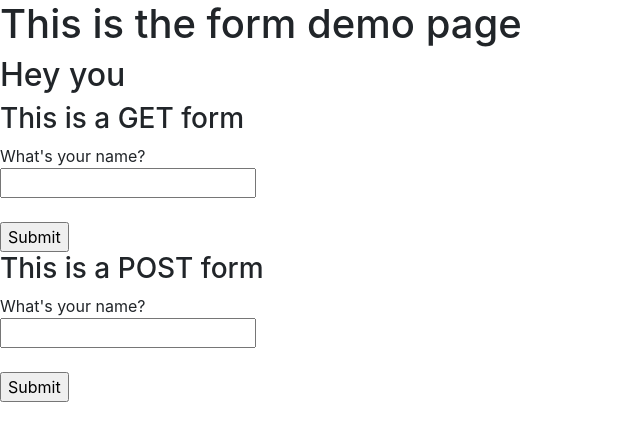
After one commit to lisahchen/songbase, a Flask app: page /form-demo in a window 1280 px wide. The commit adds this page. Shown: the top 441 px of the page, without its empty margins (0-640 px from the left). Run offline with Flask 2, Linux system fonts and the light colour scheme; some libraries are stand-ins or nearby versions.

Commit message:
new files

```diff
--- a/manage.py
+++ b/manage.py
@@ -3,5 +3,6 @@ from songbase import app
 
 manager = Manager(app)
 
+
 if __name__ == '__main__':
     manager.run()
--- a/songbase.py
+++ b/songbase.py
@@ -1,33 +1,46 @@
-from flask import Flask, render_template
+from flask import Flask, render_template, request, redirect, url_for, session
 app = Flask(__name__)
+app.config['SECRET_KEY'] = 'songbasesecretkey'
 
 
 @app.route('/')
-def index ():
-    # return '<h1>hello world!!!</h1>'
+def index():
+    # return '<h1>hello world!</h1>'
     return render_template('index.html')
 
 
-@app.route('/my-songs')
-def get_user(name):
-    #return 'hello %s, your age is %d' % (name, 3)
-    return render_template('user.html', user_name = name)
+@app.route('/form-demo', methods=['GET', 'POST'])
+def form_demo():
+    if request.method == 'GET':
+        first_name = request.args.get('first_name') # this is for GET
+        if first_name:
+            return render_template('form-demo.html', first_name = first_name)
+        else:
+            return render_template('form-demo.html', first_name = session.get('first_name'))
+    if request.method == 'POST':
+        session['first_name'] = request.form['first_name']
+        return redirect(url_for('form_demo'))
+
+
+@app.route('/mysong')
+def mysong():
+    return render_template('my-song.html')
 
 
 @app.route('/user/<string:name>/')
 def get_user(name):
-    #return 'hello %s, your age is %d' % (name, 3)
-    return render_template('user.html', user_name = name)
+    # return 'hello %s your age is %d' % (name, 3)
+    return render_template('user.html', user_name=name)
 
 
 @app.route('/songs')
 def get_all_songs():
     songs = [
-    'song 1',
-    'song 2',
-    'song 3'
+        'song1',
+        'song2',
+        'song3'
     ]
-    return render_template('songs.html', songs = songs)
+    return render_template('songs.html', songs=songs)
 
 
 @app.route('/users')
--- a/templates/base.html
+++ b/templates/base.html
@@ -3,11 +3,23 @@
   <head>
     {% block head %}
     <meta charset="utf-8">
-    <title>{% block title %}{% endblock %} - Songbase</title>
-    {% endblock %}
+    <title>{% block title %}{% endblock %} - SongBase</title>
+    <!-- Required meta tags -->
+    <meta charset="utf-8">
+    <meta name="viewport" content="width=device-width, initial-scale=1, shrink-to-fit=no">
+    <!-- Bootstrap CSS -->
+    <link rel="stylesheet" href="https://maxcdn.bootstrapcdn.com/bootstrap/4.0.0-beta.2/css/bootstrap.min.css">
+    {% endblock%}
   </head>
   <body>
-    {% block page_content %}
-    {% endblock %}
+    {% block page_content%}
+    {% endblock%}
+
+    {% block scripts%}
+    <!-- jQuery first, then Popper.js, then Bootstrap JS -->
+    <script src="https://code.jquery.com/jquery-3.2.1.slim.min.js"></script>
+    <script src="https://cdnjs.cloudflare.com/ajax/libs/popper.js/1.12.3/umd/popper.min.js"></script>
+    <script src="https://maxcdn.bootstrapcdn.com/bootstrap/4.0.0-beta.2/js/bootstrap.min.js"></script>
+    {% endblock%}
   </body>
 </html>
--- /dev/null
+++ b/templates/form-demo.html
@@ -0,0 +1,26 @@
+<!DOCTYPE html>
+{% extends "base.html" %}
+
+{% block title %}
+  Form Demo
+{% endblock %}
+{% block page_content%}
+    <h1>This is the form demo page</h1>
+    {% if first_name %}
+      <h2>Hello {{first_name}}</h2>
+    {% else %}
+      <h2>Hey you</h2>
+    {% endif %}
+    <h3>This is a GET form</h3>
+    <form action="/form-demo" method="get">
+      What's your name?<br>
+      <input type="text" name="first_name"><br><br>
+      <input type="submit" name="" value="Submit">
+    </form>
+    <h3>This is a POST form</h3>
+    <form action="/form-demo" method="post">
+      What's your name?<br>
+      <input type="text" name="first_name"><br><br>
+      <input type="submit" name="" value="Submit">
+    </form>
+{% endblock%}
--- a/templates/user.html
+++ b/templates/user.html
@@ -2,14 +2,14 @@
 <html>
   <head>
     <meta charset="utf-8">
-    <title>Songbase</title>
+    <title>SongBase</title>
   </head>
   <body>
     {# this is the jinja comment #}
     {% if user_name == "lisa" %}
-    <h1>Hello, Lisa</h1>
+      <h1>Hello, Lisa!</h1>
     {% else %}
-    <h1>Hello, {{user_name}}</h1>
+      <h1>Hello, {{user_name}}</h1>
     {% endif %}
   </body>
 </html>
```
Also changed, not shown: templates/index.html (+9 -7 lines), templates/my-song.html (+10 -7 lines), templates/songs-no-extends.html (+9 -8 lines).
